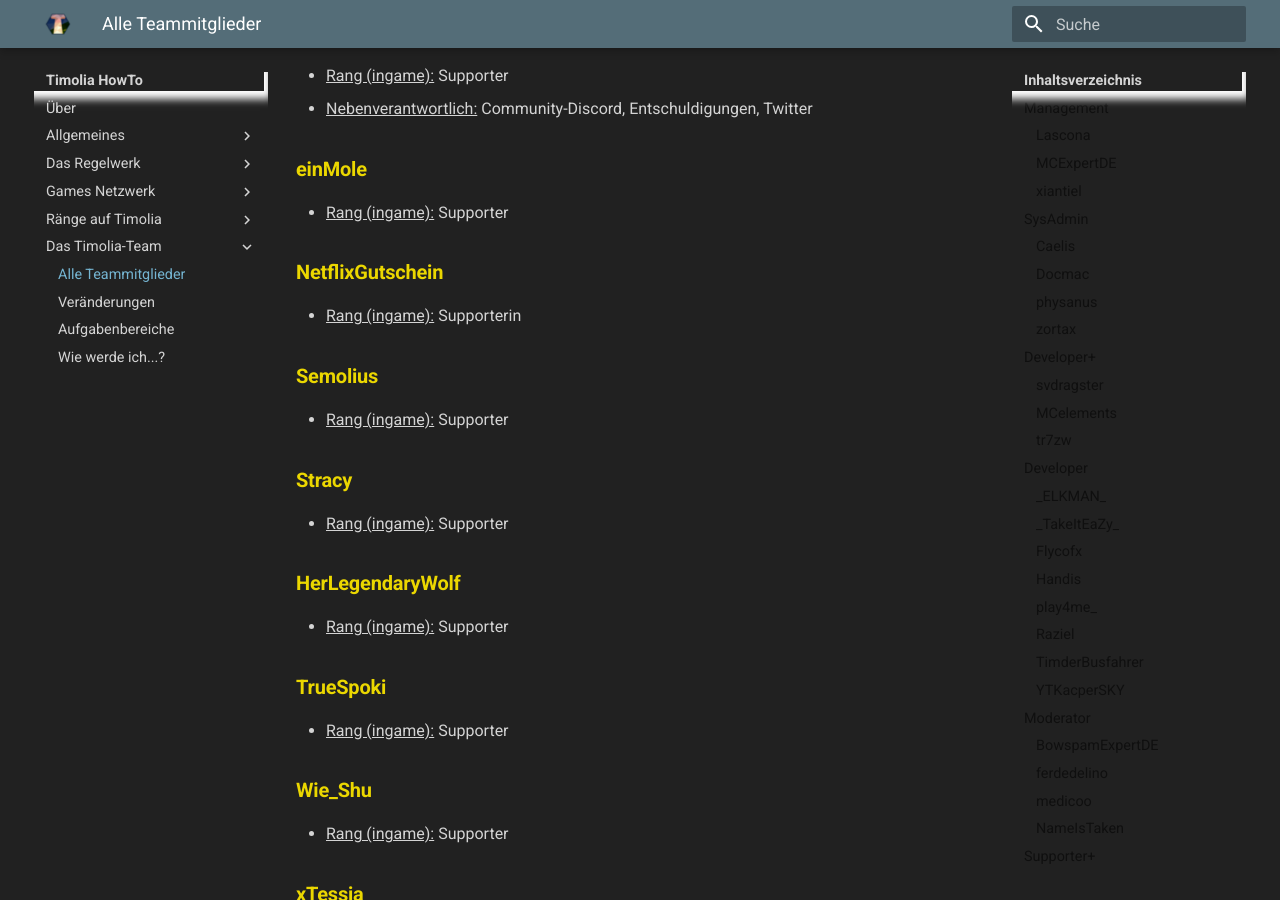
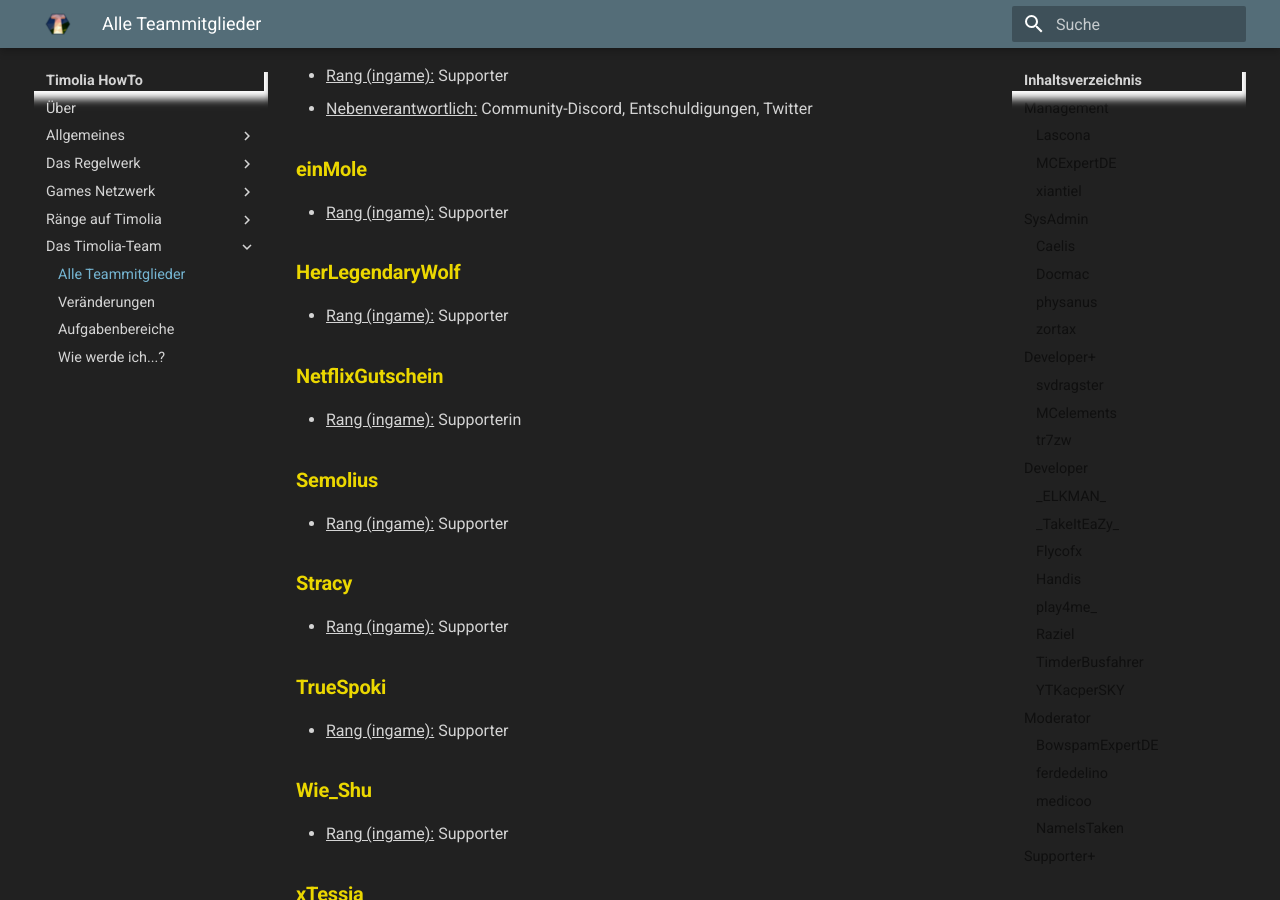
Before and after one commit to TimoliaDE/HowTo, an MkDocs documentation site: the page built from docs/team/members.md, in a window 1280 px wide and 900 px high, scrolled down 5850 px. Built offline with MkDocs 1.6.1 and Material for MkDocs 9.7.7, drawn with Linux system fonts in a browser that asks for light colours; old or Windows-style settings are respelled for this version of MkDocs; part of the change alters nothing that is shown.

Commit message:
TherapieWolf -> HerLegendaryWolf

```diff
--- a/docs/team/members.md
+++ b/docs/team/members.md
@@ -182,6 +182,9 @@ Supporter stehen für alle grundlegenden Fragen und Reports zur Verfügung und s
 ### <strong><span class='supporter'>einMole</span></strong>
 - <u>Rang (ingame):</u> Supporter
 
+### <strong><span class='supporter'>HerLegendaryWolf</span></strong>
+- <u>Rang (ingame):</u> Supporter
+
 ### <strong><span class='supporter'>NetflixGutschein</span></strong>
 - <u>Rang (ingame):</u> Supporterin
 
@@ -189,9 +192,6 @@ Supporter stehen für alle grundlegenden Fragen und Reports zur Verfügung und s
 - <u>Rang (ingame):</u> Supporter
 
 ### <strong><span class='supporter'>Stracy</span></strong>
-- <u>Rang (ingame):</u> Supporter
-
-### <strong><span class='supporter'>HerLegendaryWolf</span></strong>
 - <u>Rang (ingame):</u> Supporter
 
 ### <strong><span class='supporter'>TrueSpoki</span></strong>
```
